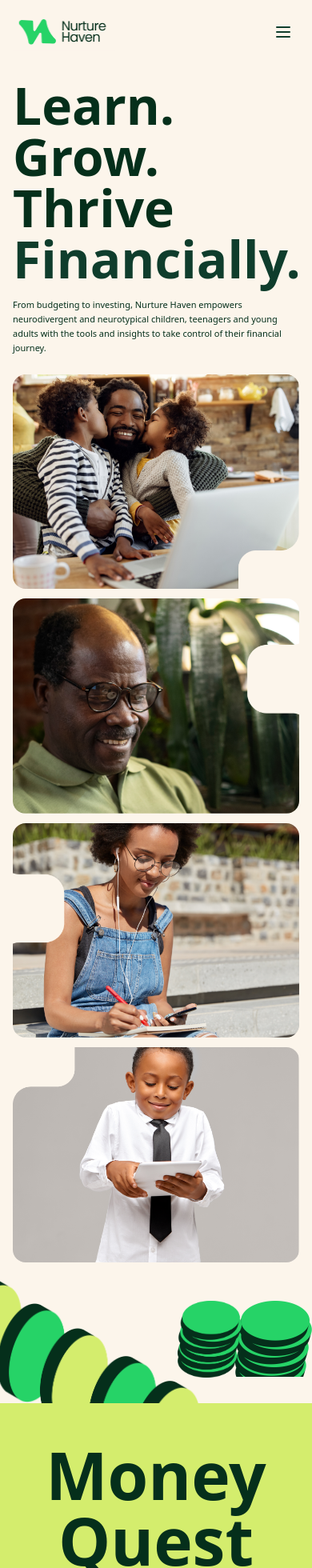
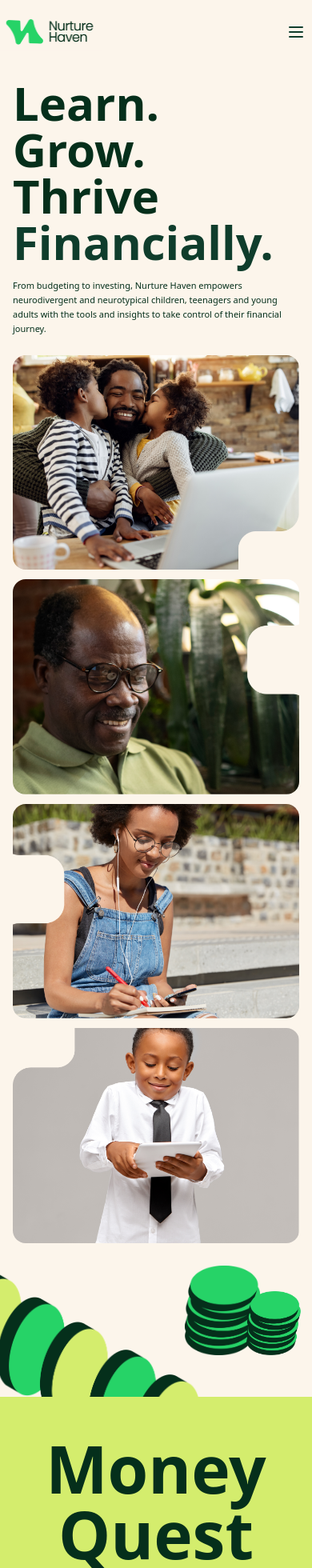
Before and after one commit to Adesmith001/nature-heaven-landing, a React (Vite) app: page / in a window 390 px wide. Shown: the top 1960 px of the page at 80% size. Built offline with nearby package versions, Linux system fonts and the light colour scheme.

Commit message:
changes made

```diff
--- a/src/components/Footer.jsx
+++ b/src/components/Footer.jsx
@@ -44,8 +44,8 @@ const Footer = () => {
     return (
         <footer id="footer" className="relative">
             {/* Main Footer Section */}
-            <div className="bg-[#FCF5EB] py-12 px-6">
-                <div className="w-full px-0 sm:px-0 md:px-8 lg:px-10 xl:px-12 2xl:px-16">
+            <div className="bg-[#FCF5EB] py-12">
+                <div className="w-full left-0 px-0 sm:px-0 md:px-0 lg:px-10 xl:px-12 2xl:px-16">
                     <div className="grid md:grid-cols-3 lg:grid-cols-4 gap-8 items-start">
                         {/* Logo Section */}
                         <div className="flex items-start">
@@ -57,7 +57,7 @@ const Footer = () => {
                         </div>
 
                         {/* Social Media Section */}
-                        <div className="space-y-4">
+                        <div className="space-y-4 left-0 px-3">
                             <h3 className="text-[#052F1B] font-semibold text-lg">
                                 Contact us via our socials
                             </h3>
@@ -95,12 +95,12 @@ const Footer = () => {
                         </div>
 
                         {/* Newsletter Section */}
-                        <div className="space-y-4">
+                        <div className="space-y-4 px-3 left-0">
                             <h3 className="text-[#052F1B] font-semibold text-lg">
                                 Newsletter
                             </h3>
                             <p className="text-[#052F1B] text-sm leading-relaxed">
-                                Subscribe to our MailChimp newsletter and stay up to date with all events coming straight in your mailbox.
+                                We're rolling out something amazing soon and we'd love to tell you all about it when it drops.
                             </p>
                             <form onSubmit={handleSubmit} className="space-y-3">
                                 <input
--- a/src/components/Header.jsx
+++ b/src/components/Header.jsx
@@ -5,7 +5,7 @@ const Header = () => {
 
     return (
         <header className="fixed top-0 left-0 right-0 z-99 bg-[#FCF5EB] backdrop-blur-sm">
-            <div className="w-full px-4 sm:px-6 md:px-8 lg:px-10 xl:px-12 2xl:px-16 py-4 z-10">
+            <div className="w-full px-0 sm:px-0 md:px-8 lg:px-10 xl:px-12 2xl:px-16 py-4 z-10">
                 <div className="flex items-center justify-between">
                     {/* Logo */}
                     <div className="flex items-center gap-2">
--- a/src/components/HeroSection.jsx
+++ b/src/components/HeroSection.jsx
@@ -77,7 +77,7 @@ const HeroSection = () => {
                 <div className="lg:hidden">
                     {/* Text Content - Top */}
                     <div className="space-y-4 sm:space-y-5 md:space-y-6 mb-6 sm:mb-7 md:mb-8">
-                        <h1 className="text-[64px] sm:text-4xl md:text-[95px] font-bold text-[#052F1B] leading-none">
+                        <h1 className="text-[58px] sm:text-[58px] md:text-[95px] font-bold text-[#052F1B] leading-none">
                             Learn. Grow.
                             <br />
                             Thrive
@@ -110,18 +110,18 @@ const HeroSection = () => {
                         </div>
 
                         {/* Decorative Coins - Bottom */}
-                        <div className="relative w-full h-32 sm:h-40 md:h-48 -mt-4">
+                        <div className="relative w-full h-32 sm:h-40 md:h-48">
 
                             {/* Coin Stacks - Right (with gap) */}
-                            <div className="absolute -right-4 sm:-right-6 md:-right-8 bottom-0 flex items-end -space-x-4">
+                            <div className="absolute -right-4 sm:-right-6 md:-right-8 bottom-0 flex items-end -space-x-8 mb-5">
                                 {/* Coin Stack - Center (coin2) */}
-                                <div className="relative z-10 w-24 sm:w-28 md:w-32 h-24 sm:h-28 md:h-32">
+                                <div className="relative z-10 w-24 sm:w-28 md:w-32 h-28 sm:h-28 md:h-32">
                                     <img src="/coin2.png" alt="" className="w-full h-full object-contain" />
                                 </div>
 
                                 {/* Coin Stack - Right (coin1) */}
-                                <div className="w-24 sm:w-28 md:w-32 h-24 sm:h-28 md:h-32">
-                                    <img src="/coin1.png" alt="" className="w-full h-full object-contain" />
+                                <div className="w-24 sm:w-28 md:w-32 h-20 sm:h-28 md:h-32 z-20">
+                                    <img src="/coin5.png" alt="" className="w-full h-full object-contain" />
                                 </div>
                             </div>
                             {/* Coin Stack - Left */}
--- a/src/components/MoneyQuestSection.jsx
+++ b/src/components/MoneyQuestSection.jsx
@@ -31,7 +31,7 @@ const MoneyQuestSection = () => {
                         <div className="relative h-[450px] lg:h-[500px] xl:h-[550px] 2xl:h-[650px] 3xl:h-[750px]">
                             <div className="flex items-end justify-end h-full -space-x-7">
                                 {/* Phone 1 - Left */}
-                                <div className="w-[50%] relative z-20">
+                                <div className="w-[50%] 3xl:w-[43%] relative z-20">
                                     <img
                                         src="/phone1.png"
                                         alt="Money Quest App - Edit Profile"
@@ -40,7 +40,7 @@ const MoneyQuestSection = () => {
                                 </div>
 
                                 {/* Phone 2 - Right */}
-                                <div className="w-[50%] relative z-10">
+                                <div className="w-[50%] 3xl:w-[43%] relative z-10">
                                     <img
                                         src="/phone2.png"
                                         alt="Money Quest App - Welcome Screen"
@@ -53,7 +53,6 @@ const MoneyQuestSection = () => {
                 </div>
             </div>
 
-            {/* Mobile Layout */}
             {/* Mobile Layout */}
             <div className="lg:hidden">
                 <div className="px-4 sm:px-6 text-center pt-12 sm:pt-16 md:pt-20 pb-0">
@@ -78,9 +77,9 @@ const MoneyQuestSection = () => {
                     </div>
 
                     {/* Phone Images - Overlapping with specific positioning */}
-                    <div className="relative h-[400px] sm:h-[500px] w-full max-w-lg mx-auto overflow-visible">
+                    <div className="relative w-full max-w-lg mx-auto aspect-[0.85]">
                         {/* Phone 2 - Right (Back/Higher) */}
-                        <div className="absolute right-0 top-0 w-[60%] z-10">
+                        <div className="absolute right-0 bottom-0 w-[60%] z-10">
                             <img
                                 src="/phone2.png"
                                 alt="Money Quest App - Welcome Screen"
@@ -89,7 +88,7 @@ const MoneyQuestSection = () => {
                         </div>
 
                         {/* Phone 1 - Left (Front/Lower) */}
-                        <div className="absolute left-0 top-20 sm:top-24 w-[60%] z-20">
+                        <div className="absolute left-0 bottom-0 w-[60%] z-20">
                             <img
                                 src="/phone1.png"
                                 alt="Money Quest App - Edit Profile"
```
Also changed, not shown: public/coin5.png (added).
